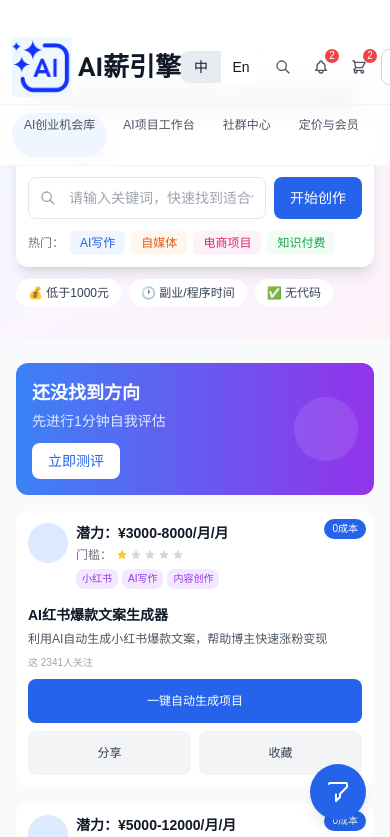
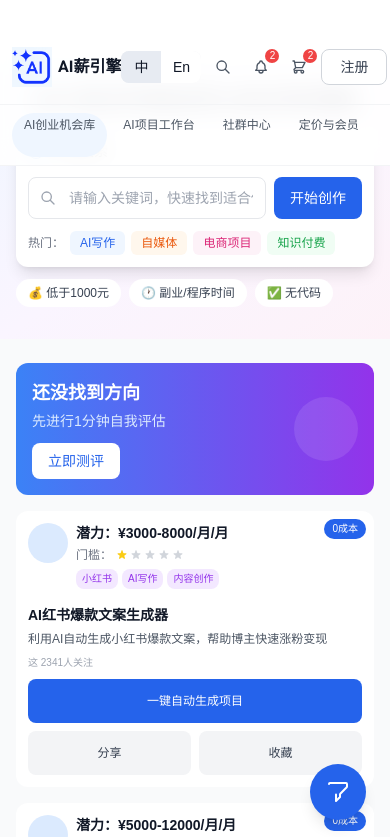
Before and after one commit to pikecode/aisalaryengine, a Vue app: page /projects in a window 390 px wide. Shown: the top 837 px of the page. Built offline with nearby package versions, Linux system fonts and the light colour scheme.

Commit message:
fix: 调整移动端logo和品牌名尺寸
- 移动端logo: 40x40px
- PC端logo: 60x60px
- 移动端品牌名: 16px (text-base)
- PC端品牌名: 26px

```diff
--- a/src/components/common/AppHeader.vue
+++ b/src/components/common/AppHeader.vue
@@ -7,8 +7,8 @@
     <div class="max-w-7xl mx-auto px-3 md:px-6 flex items-center justify-between" style="height: 74px;">
       <!-- Logo -->
       <RouterLink to="/" class="flex items-center gap-1.5 flex-shrink-0">
-        <img src="@/assets/logo.png" alt="AI薪引擎" class="w-[60px] h-[60px] flex-shrink-0" />
-        <span class="text-gray-900 whitespace-nowrap" style="font-family: Roboto, sans-serif; font-weight: 700; font-size: 26px; line-height: 24px;">AI薪引擎</span>
+        <img src="@/assets/logo.png" alt="AI薪引擎" class="w-[40px] h-[40px] md:w-[60px] md:h-[60px] flex-shrink-0" />
+        <span class="text-gray-900 whitespace-nowrap text-base md:text-[26px]" style="font-family: Roboto, sans-serif; font-weight: 700; line-height: 24px;">AI薪引擎</span>
       </RouterLink>
 
       <!-- PC Nav -->
```
